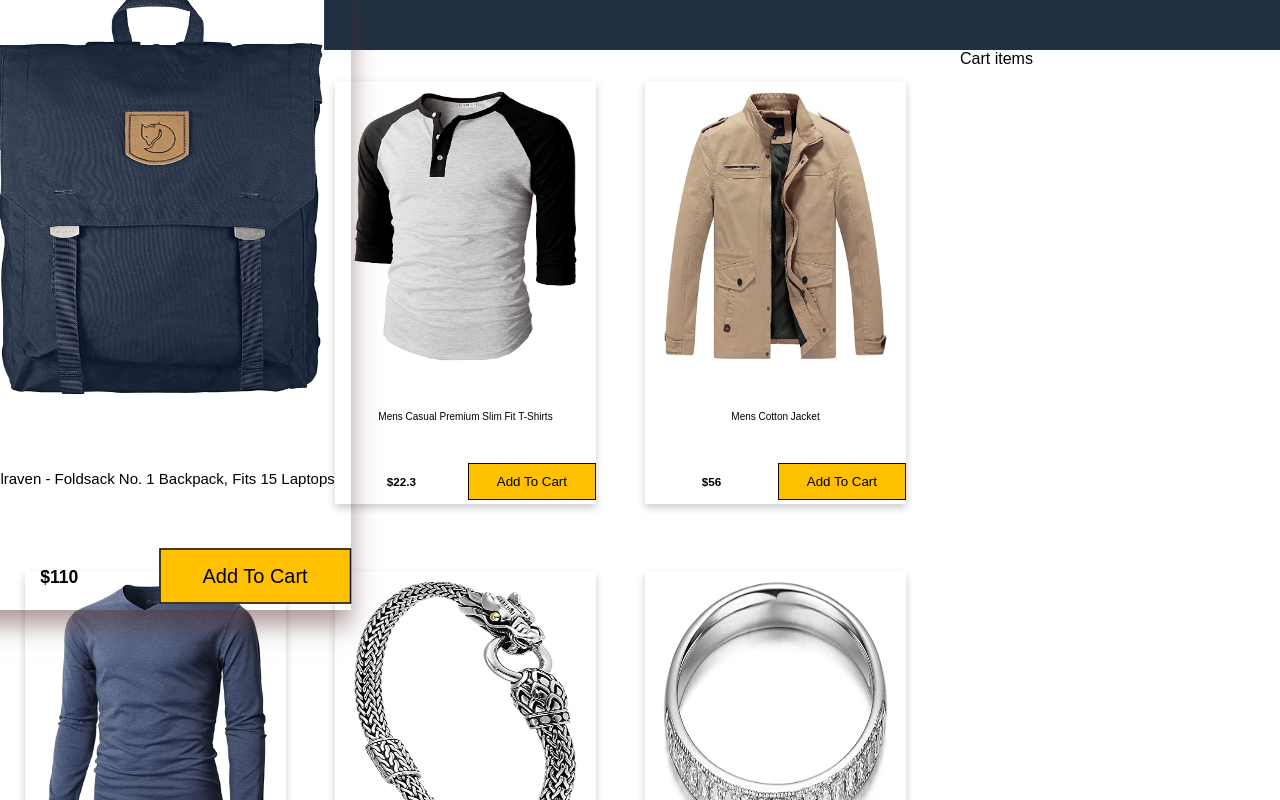
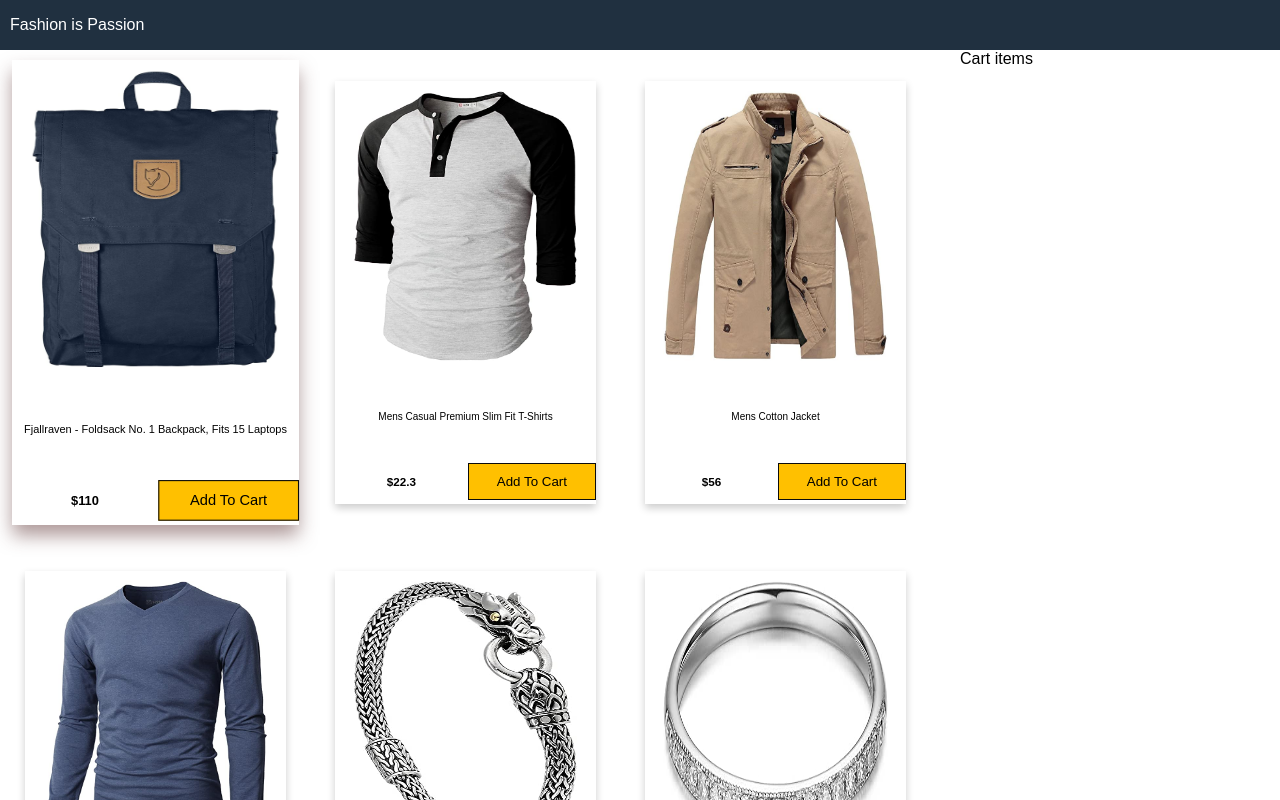
Before and after one commit to jaskaran2017/Fashion-Passion, a React (Create React App) app: page / in a window 1280 px wide. In both pictures the pointer is over the element 155 px from the left and 292 px from the top of the page. Shown: the top 800 px of the page. Built offline with nearby package versions, Linux system fonts and the light colour scheme; a web font is replaced by a local one.

Commit message:
card hover effect add

```diff
--- a/src/index.css
+++ b/src/index.css
@@ -115,30 +115,8 @@ a:hover {
   /* border: 1px solid black; */
   margin: 1rem auto;
   display: block;
-  transition: transform 0.3s;
+  /* transition: transform 0.3s; */
 }
-.pic img:hover {
-  transform: scale(1);
-}
-
-/* .center {
-  display: flex;
-  /* flex: 0.9; */
-/* border: 1px solid green; */
-/* height: 90%;
-  width: 90%;
-  flex-direction: column;
-  justify-content: center;
-  margin: 5px auto;
-} */
-
-/* .product > a > img {
-  height: 100%;
-  width: 100%;
-  border: 1px green;
-  padding: 5px;
-  object-fit: contain;
-} */
 
 .product-price {
   display: flex;
@@ -202,7 +180,7 @@ button:hover {
 
 .card:hover {
   box-shadow: 0 10px 16px 0 rgba(92, 49, 49, 0.5);
-  transform: scale(1.5);
+  transform: scale(1.1);
 }
 
 .container {
```
